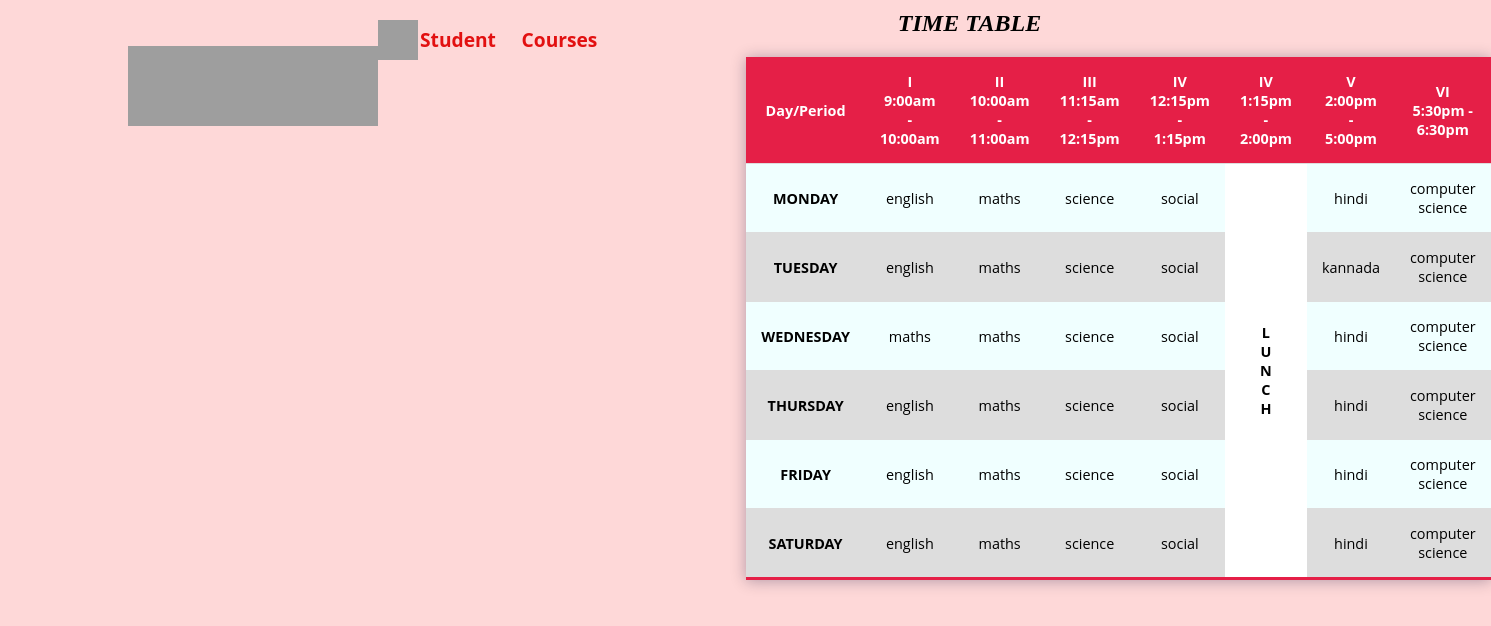
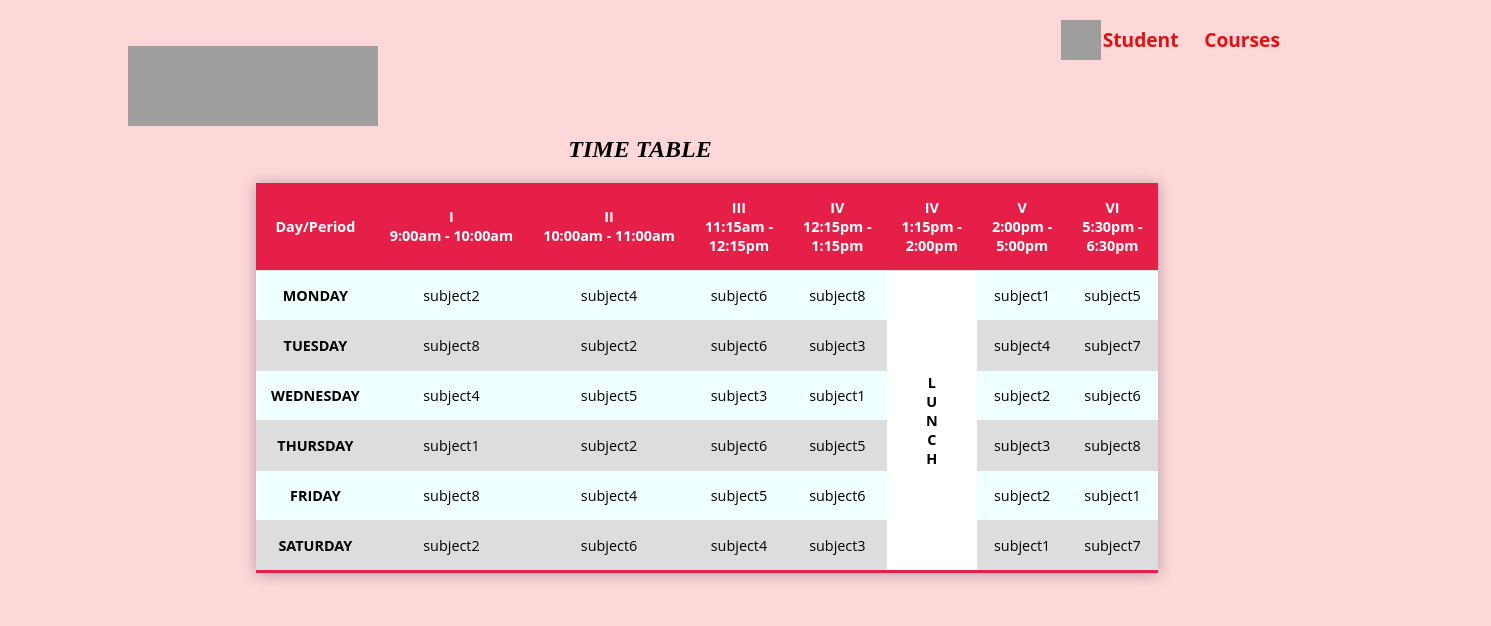
Before and after one commit to Prithvik1/HTML-Table, a plain HTML site: page index.html in a window 1280 px wide. Shown: the whole page, 1491 px wide, since content can reach past the window. Drawn offline with Linux system fonts and the light colour scheme; grey boxes are pictures that could not be loaded.

Commit message:
1 file modified

```diff
--- a/index.html
+++ b/index.html
@@ -14,10 +14,9 @@
         <div id="sl"> <img src="https://stackblitz.com/storage/blobs/eyJfcmFpbHMiOnsibWVzc2FnZSI6IkJBaHBBMXM3Qnc9PSIsImV4cCI6bnVsbCwicHVyIjoiYmxvYl9pZCJ9fQ==--a772c37c3adf4a223484e191c0a95c1818c8ab7a/Screenshot%202023-08-28%20123856.png"></div>
         <div id="student">Student</div>
         <div id="course">Courses</div>
+      </div>
 
 
-
-        <div>
       <div id="head">
       <h1><i>TIME TABLE</i></h1></div>
       <div class="table">
@@ -35,63 +34,63 @@
 
         <tr id="monday">
           <th>MONDAY</th>
-          <td>english</td>
-          <td>maths</td>
-          <td>science</td>
-          <td>social</td>
+          <td>subject2</td>
+          <td>subject4</td>
+          <td>subject6</td>
+          <td>subject8</td>
           <th rowspan="6" id="lunch">L<br>U<br>N<br>C<br>H</th>
-          <td>hindi</td>
-          <td>computer science</td>
+          <td>subject1</td>
+          <td>subject5</td>
         </tr>
 
         <tr id="tuesday">
           <th>TUESDAY</th>
-          <td>english</td>
-          <td>maths</td>
-          <td>science</td>
-          <td>social</td>
-          <td>kannada</td>
-          <td>computer science</td>
+          <td>subject8</td>
+          <td>subject2</td>
+          <td>subject6</td>
+          <td>subject3</td>
+          <td>subject4</td>
+          <td>subject7</td>
         </tr>
 
         <tr id="wednesday">
           <th>WEDNESDAY</th>
-          <td>maths</td>
-          <td>maths</td>
-          <td>science</td>
-          <td>social</td>
-          <td>hindi</td>
-          <td>computer science</td>
+          <td>subject4</td>
+          <td>subject5</td>
+          <td>subject3</td>
+          <td>subject1</td>
+          <td>subject2</td>
+          <td>subject6</td>
         </tr>
 
         <tr id="thursday">
           <th>THURSDAY</th>
-          <td>english</td>
-          <td>maths</td>
-          <td>science</td>
-          <td>social</td>
-          <td>hindi</td>
-          <td>computer science</td>
+          <td>subject1</td>
+          <td>subject2</td>
+          <td>subject6</td>
+          <td>subject5</td>
+          <td>subject3</td>
+          <td>subject8</td>
         </tr>
 
         <tr id="friday">
           <th>FRIDAY</th>
-          <td>english</td>
-          <td>maths</td>
-          <td>science</td>
-          <td>social</td>
-          <td>hindi</td>
-          <td>computer science</td>
+          <td>subject8</td>
+          <td>subject4</td>
+          <td>subject5</td>
+          <td>subject6</td>
+          <td>subject2</td>
+          <td>subject1</td>
         </tr>
 
         <tr id="saturday">
           <th>SATURDAY</th>
-          <td>english</td>
-          <td>maths</td>
-          <td>science</td>
-          <td>social</td>
-          <td>hindi</td>
-          <td>computer science</td>
+          <td>subject2</td>
+          <td>subject6</td>
+          <td>subject4</td>
+          <td>subject3</td>
+          <td>subject1</td>
+          <td>subject7</td>
         </tr>
       </table>
     </div>
```
